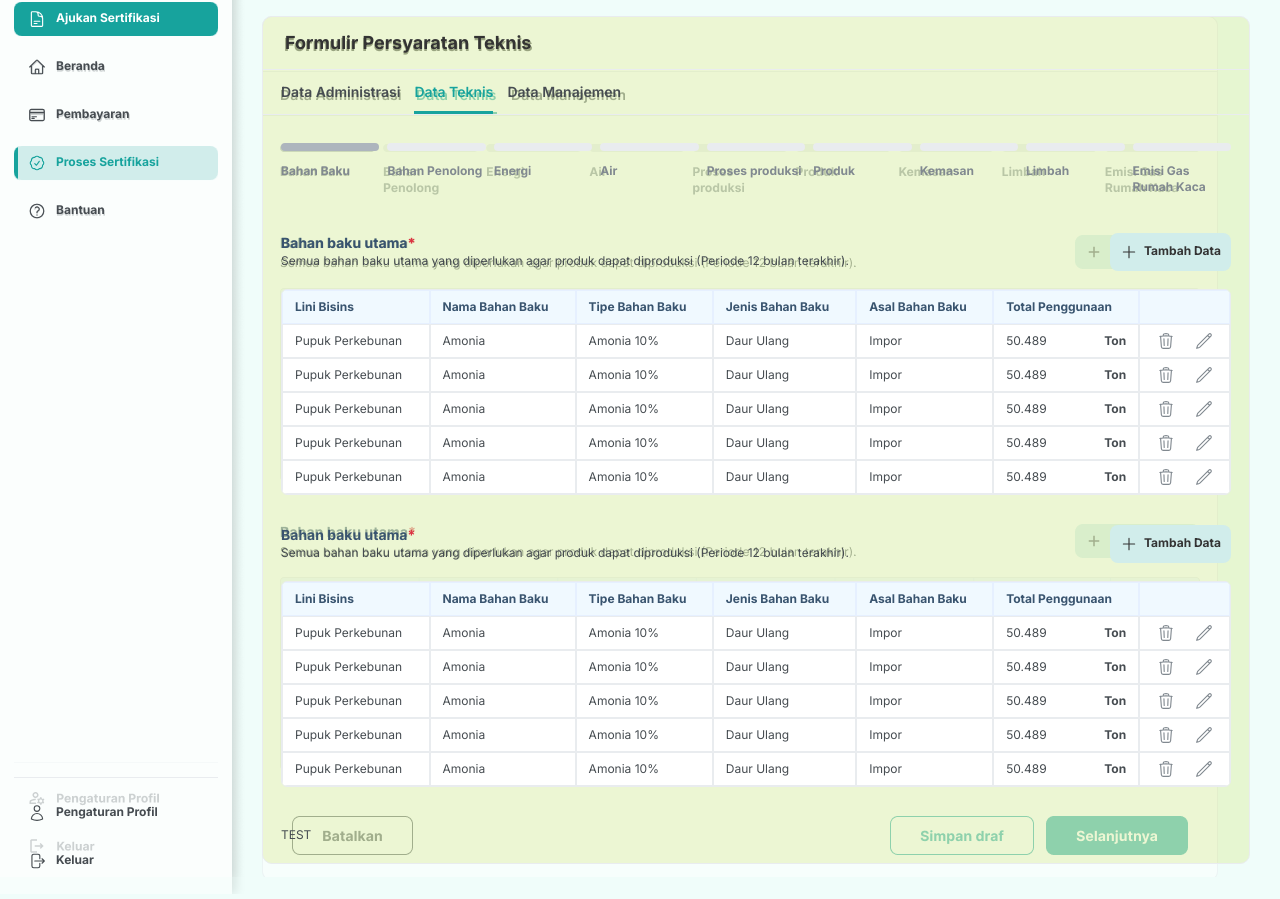
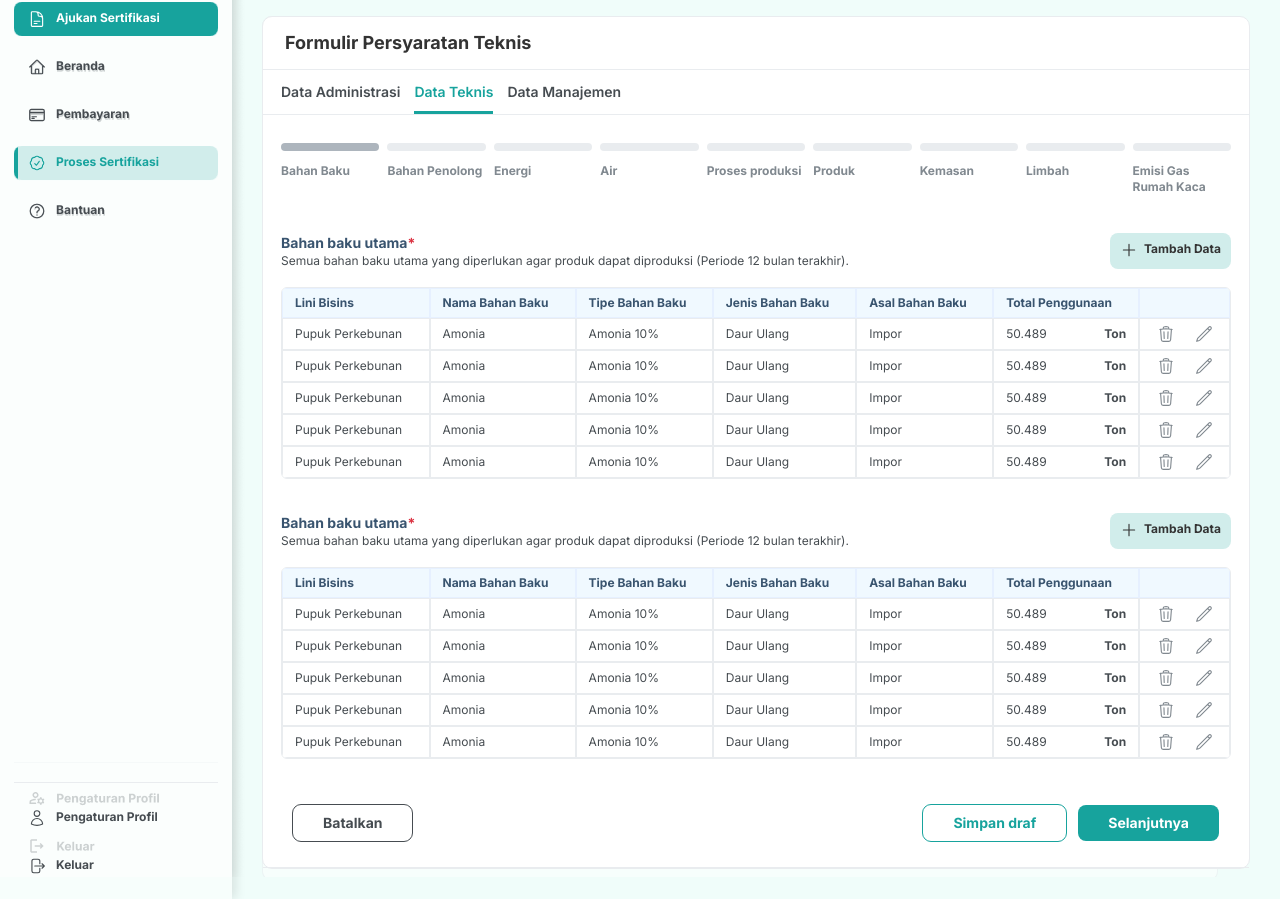
Before and after one commit to gmaggio/realdataid-selasih, a Next.js app: page / in a window 1280 px wide. Shown: the part 174-1073 px from the top of the page. Built offline with nearby package versions, Linux system fonts and the light colour scheme.

Commit message:
feat(take-cert.): complete layout

```diff
--- a/src/app/take-certification/components/TakeCertificationContent.tsx
+++ b/src/app/take-certification/components/TakeCertificationContent.tsx
@@ -1,3 +1,4 @@
+import TakeCertificationFooter from '@/app/take-certification/components/TakeCertificationFooter';
 import { CategoryTabs, Layer, Table, Tabs } from '@/shared/components';
 import LayerHeader from '@/shared/components/Layer/components/LayerHeader';
 import clsx from 'clsx';
@@ -29,7 +30,7 @@ const TakeCertificationContent: React.FC = () => {
         ]}
       />
 
-      <div className={clsx('flex- flex-col gap-3')}>
+      <div className={clsx('flex flex-col gap-1')}>
         <Table
           header={{
             title: 'Bahan baku utama',
@@ -51,7 +52,7 @@ const TakeCertificationContent: React.FC = () => {
         />
       </div>
 
-      <div className={clsx('py-5')}>TEST</div>
+      <TakeCertificationFooter />
     </Layer>
   );
 };
--- /dev/null
+++ b/src/app/take-certification/components/TakeCertificationFooter.tsx
@@ -0,0 +1,47 @@
+import { Button } from '@/shared/components';
+import clsx from 'clsx';
+import React from 'react';
+
+export interface TakeCertificationFooterProps {
+  onNext?: () => void;
+  onSaveDraft?: () => void;
+  onCancel?: () => void;
+}
+
+const TakeCertificationFooter: React.FC<TakeCertificationFooterProps> = ({
+  onNext,
+  onSaveDraft,
+  onCancel,
+}) => {
+  return (
+    <div
+      className={clsx(
+        'flex flex-row items-center justify-between',
+        'text-2xl text-txtHeading font-bold',
+        'px-7.5! py-6.5',
+        'border-b border-lineSecondary',
+      )}
+    >
+      <Button
+        variants={{
+          type: 'outlineAlt',
+        }}
+      >
+        Batalkan
+      </Button>
+
+      <div className={clsx('flex flex-row gap-3 items-center')}>
+        <Button
+          variants={{
+            type: 'outline',
+          }}
+        >
+          Simpan draf
+        </Button>
+        <Button>Selanjutnya</Button>
+      </div>
+    </div>
+  );
+};
+
+export default TakeCertificationFooter;
--- a/src/app/take-certification/pages/index.tsx
+++ b/src/app/take-certification/pages/index.tsx
@@ -2,7 +2,7 @@
 
 import TakeCertificationContent from '@/app/take-certification/components/TakeCertificationContent';
 import { useBahanBakuData } from '@/app/take-certification/hooks/useBahanBakuData';
-import { Layer, Screen } from '@/shared/components';
+import { Screen } from '@/shared/components';
 import { CheckBadgeIcon } from '@heroicons/react/24/outline';
 import clsx from 'clsx';
 
--- a/src/shared/components/Button.tsx
+++ b/src/shared/components/Button.tsx
@@ -20,9 +20,9 @@ export const buttonVariants = tv({
       support: 'bg-btnSupport text-txtHeading',
     },
     size: {
-      lg: 'px-7.5 py-3 text-lg',
-      md: 'px-7 py-2.5 text-base',
-      sm: 'p-2.5 text-base gap-1.5',
+      lg: 'px-7.5 py-2 text-lg',
+      md: 'px-7 py-2 text-base',
+      sm: 'px-2.5 py-2 text-base gap-1.5',
     },
   },
   defaultVariants: {
--- a/src/shared/components/CategoryTabs/components/CategoryTabItem.tsx
+++ b/src/shared/components/CategoryTabs/components/CategoryTabItem.tsx
@@ -24,7 +24,7 @@ const CategoryTabItem: React.FC<CategoryTabItemProps> = ({
         className={twMerge(
           clsx(
             'text-base text-txtBody2 font-bold',
-            'pt-5',
+            'pt-5 pr-0.5',
             'relative',
             'before:content-[""]',
             'before:absolute',
--- a/src/shared/components/Layer/index.tsx
+++ b/src/shared/components/Layer/index.tsx
@@ -15,8 +15,6 @@ const Layer: React.FC<LayerProps> = ({ children, className }) => {
           'bg-surfacePrimary',
           'border border-lineSecondary rounded-xl',
           '*:px-4.5',
-
-          'bg-logo-green-accent/20', // TEST:
         ),
         className,
       )}
--- a/src/shared/components/Table.tsx
+++ b/src/shared/components/Table.tsx
@@ -110,17 +110,18 @@ const Table: React.FC<TableProps> = ({ header }) => {
 
       <table
         className={clsx(
+          // Table
           'table-auto',
           'border border-tableBorder rounded-md',
           'border-separate border-spacing-0',
           'overflow-clip',
 
           // All Cells
-          '[&_:is(th,td)]:px-3 [&_:is(th,td)]:py-2',
+          '[&_:is(th,td)]:px-3 [&_:is(th,td)]:py-1.5',
 
           // Last Column Cells
+          '[&_:is(th,td)]:last:w-min',
           '[&_:is(th,td)]:last:px-1.5 [&_:is(th,td)]:last:py-0',
-          '[&_:is(th,td)]:last:w-min',
 
           // Header Cells
           '[&_th]:text-left',
```
